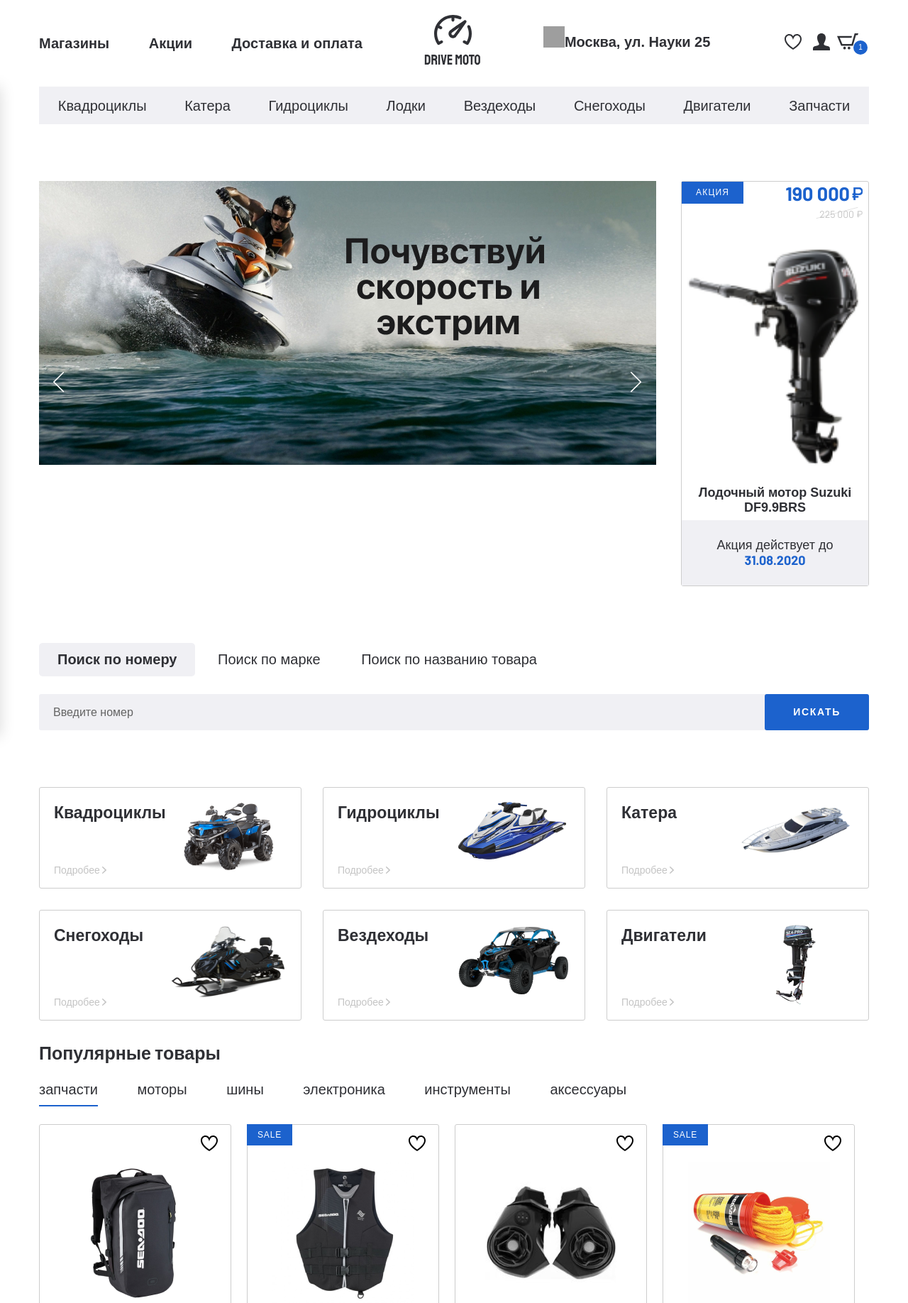
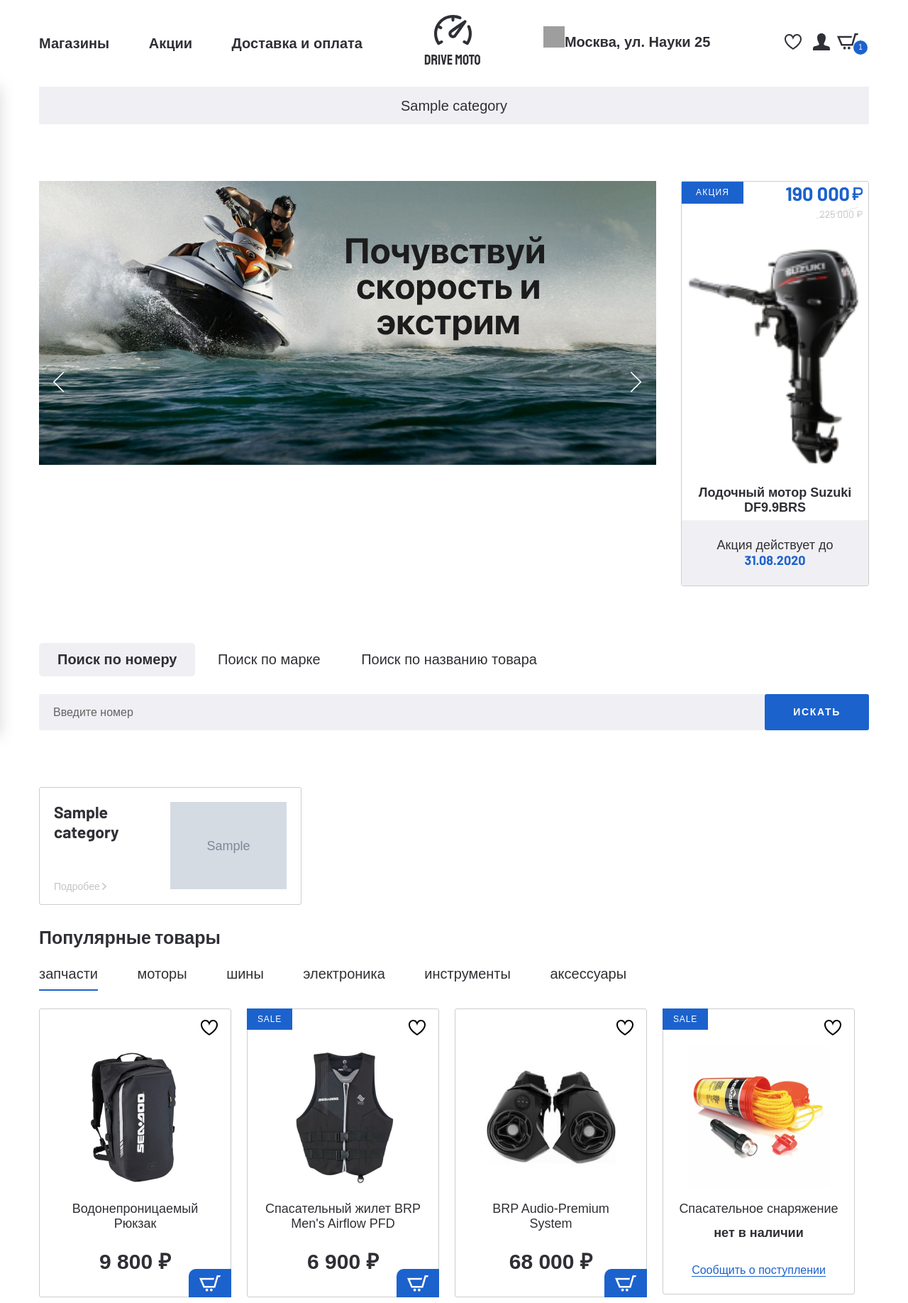
Before and after one commit to dmitrysvd/onlineshop, a Django app: page / in a window 1280 px wide. Shown: the top 1836 px of the page at 71% size. Run offline with Django 3.2, Linux system fonts and the light colour scheme; tables that the repository leaves empty hold one stand-in row (values such as "Sample post"); grey boxes marked "Sample" are stand-in pictures; grey boxes are pictures that could not be loaded.

Commit message:
Add category show to the main view

```diff
--- a/onlinestore/models.py
+++ b/onlinestore/models.py
@@ -6,6 +6,8 @@ from django.urls import reverse
 class Category(models.Model):
     name = models.CharField(max_length=200)
     slug = models.SlugField(max_length=200, unique=True)
+    image = models.ImageField(blank=True,
+                              upload_to='images/categories/')
 
     class Meta:
         ordering = ('name',)
--- a/onlinestore/templates/onlinestore/base.html
+++ b/onlinestore/templates/onlinestore/base.html
@@ -170,30 +170,11 @@
     <div class="header__bottom">
         <div class="container">
             <ul class="menu-categories">
-                <li class="menu-categories__item">
-                    <a class="menu-categories__link" href="catalog.html"> Квадроциклы</a>
-                </li>
-                <li class="menu-categories__item">
-                    <a class="menu-categories__link" href="catalog.html">Катера</a>
-                </li>
-                <li class="menu-categories__item">
-                    <a class="menu-categories__link" href="catalog.html">Гидроциклы</a>
-                </li>
-                <li class="menu-categories__item">
-                    <a class="menu-categories__link" href="catalog.html">Лодки</a>
-                </li>
-                <li class="menu-categories__item">
-                    <a class="menu-categories__link" href="catalog.html">Вездеходы</a>
-                </li>
-                <li class="menu-categories__item">
-                    <a class="menu-categories__link" href="catalog.html">Снегоходы</a>
-                </li>
-                <li class="menu-categories__item">
-                    <a class="menu-categories__link" href="catalog.html">Двигатели</a>
-                </li>
-                <li class="menu-categories__item">
-                    <a class="menu-categories__link" href="catalog.html">Запчасти</a>
-                </li>
+                {% for category in categories %}
+                    <li class="menu-categories__item">
+                        <a class="menu-categories__link" href="{{ category.get_absolute_url }}">{{ category.name }}</a>
+                    </li>
+                {% endfor %}
             </ul>
         </div>
     </div>
--- a/onlinestore/templates/onlinestore/main.html
+++ b/onlinestore/templates/onlinestore/main.html
@@ -91,60 +91,17 @@
 <section class="categories">
     <div class="container">
         <div class="categories__inner">
-            <a class="categories__item" href="catalog.html">
+            {% for category in categories %}
+                <a class="categories__item" href="{{ category.get_absolute_url }}">
                     <div class="categories__item-info">
-                    <h4 class="categories__item-title">Квадроциклы</h4>
+                        <h4 class="categories__item-title">{{ category.name }}</h4>
                         <p class="categories__item-text">Подробее</p>
                     </div>
                     <div class="categories__item-img">
-                    <img src="{% static 'onlinestore/images/categories-1.png' %}" alt="">
+                        <img src="{{ category.image.url }}" alt="">
                     </div>
                 </a>
-            <a class="categories__item" href="catalog.html">
-                <div class="categories__item-info">
-                    <h4 class="categories__item-title">Гидроциклы</h4>
-                    <p class="categories__item-text">Подробее</p>
-                </div>
-                <div class="categories__item-img">
-                    <img src="{% static 'onlinestore/images/categories-2.png' %}" alt="">
-                </div>
-            </a>
-            <a class="categories__item" href="catalog.html">
-                <div class="categories__item-info">
-                    <h4 class="categories__item-title">Катера</h4>
-                    <p class="categories__item-text">Подробее</p>
-                </div>
-                <div class="categories__item-img">
-                    <img src="{% static 'onlinestore/images/categories-3.png' %}" alt="">
-                </div>
-            </a>
-            <a class="categories__item" href="catalog.html">
-                <div class="categories__item-info">
-                    <h4 class="categories__item-title">Снегоходы</h4>
-                    <p class="categories__item-text">Подробее</p>
-                </div>
-                <div class="categories__item-img">
-                    <img src="{% static 'onlinestore/images/categories-4.png' %}" alt="">
-                </div>
-            </a>
-            <a class="categories__item" href="catalog.html">
-                <div class="categories__item-info">
-                    <h4 class="categories__item-title">Вездеходы</h4>
-                    <p class="categories__item-text">Подробее</p>
-                </div>
-                <div class="categories__item-img">
-                    <img src="{% static 'onlinestore/images/categories-5.png' %}" alt="">
-                </div>
-            </a>
-            <a class="categories__item" href="catalog.html">
-                <div class="categories__item-info">
-                    <h4 class="categories__item-title">Двигатели</h4>
-                    <p class="categories__item-text">Подробее</p>
-                </div>
-                <div class="categories__item-img">
-                    <img src="{% static 'onlinestore/images/categories-6.png' %}" alt="">
-                </div>
-            </a>
+            {% endfor %}
         </div>
     </div>
 </section>
```
Lines whose indentation alone changed are shown as unchanged.
